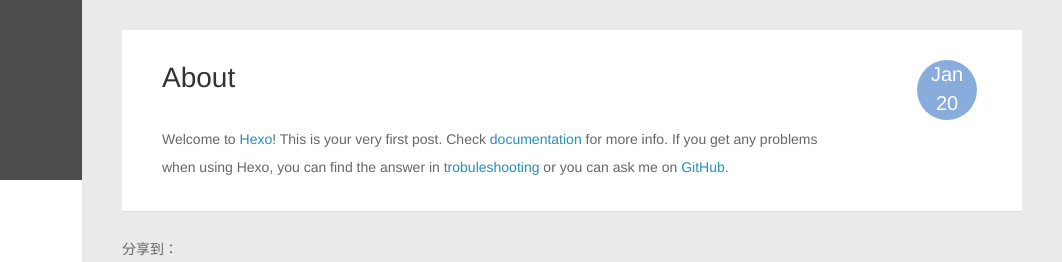
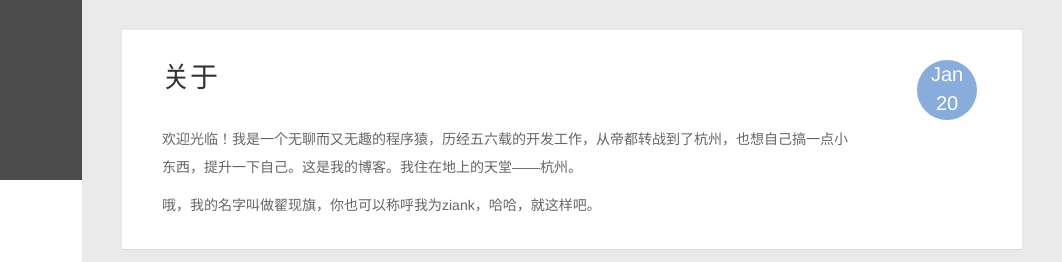
Before and after one commit to ziank/ziank.github.com, a plain HTML site: page About/index.html in a window 1280 px wide. Shown: the top 262 px of the page, 218-1280 px from the left. Drawn offline with nearby package versions, Linux system fonts and the light colour scheme; a script that the page names is missing.

Commit message:
Site updated: 2015-01-20 18:31:10

```diff
--- a/About/index.html
+++ b/About/index.html
@@ -3,17 +3,20 @@
 <head>
   <meta charset="utf-8">
 
-  <title>About | 翟现旗的技术分享</title>
+  <title>关于 | 翟现旗的技术分享</title>
   <meta name="viewport" content="width=device-width, initial-scale=1, maximum-scale=1">
-  <meta name="description" content="Welcome to Hexo! This is your very first post. Check documentation for more info. If you get any problems when using Hexo, you can find the answer in trobuleshooting or you can ask me on GitHub.">
+  <meta name="description" content="欢迎光临！我是一个无聊而又无趣的程序猿，历经五六载的开发工作，从帝都转战到了杭州，也想自己搞一点小东西，提升一下自己。这是我的博客。我住在地上的天堂——杭州。
+哦，我的名字叫做翟现旗，你也可以称呼我为ziank，哈哈，就这样吧。">
 <meta property="og:type" content="website">
-<meta property="og:title" content="About">
+<meta property="og:title" content="关于">
 <meta property="og:url" content="http://yoursite.com/About/index.html">
 <meta property="og:site_name" content="翟现旗的技术分享">
-<meta property="og:description" content="Welcome to Hexo! This is your very first post. Check documentation for more info. If you get any problems when using Hexo, you can find the answer in trobuleshooting or you can ask me on GitHub.">
+<meta property="og:description" content="欢迎光临！我是一个无聊而又无趣的程序猿，历经五六载的开发工作，从帝都转战到了杭州，也想自己搞一点小东西，提升一下自己。这是我的博客。我住在地上的天堂——杭州。
+哦，我的名字叫做翟现旗，你也可以称呼我为ziank，哈哈，就这样吧。">
 <meta name="twitter:card" content="summary">
-<meta name="twitter:title" content="About">
-<meta name="twitter:description" content="Welcome to Hexo! This is your very first post. Check documentation for more info. If you get any problems when using Hexo, you can find the answer in trobuleshooting or you can ask me on GitHub.">
+<meta name="twitter:title" content="关于">
+<meta name="twitter:description" content="欢迎光临！我是一个无聊而又无趣的程序猿，历经五六载的开发工作，从帝都转战到了杭州，也想自己搞一点小东西，提升一下自己。这是我的博客。我住在地上的天堂——杭州。
+哦，我的名字叫做翟现旗，你也可以称呼我为ziank，哈哈，就这样吧。">
 
 
     <link rel="alternative" href="/atom.xml" title="翟现旗的技术分享" type="application/atom+xml">
@@ -181,7 +184,7 @@
 
 
     <h1 class="article-title" itemprop="name">
-      About
+      关于
     </h1>
 
 
@@ -189,7 +192,8 @@
 
     <div class="article-entry" itemprop="articleBody">
 
-        <p>Welcome to <a href="http://hexo.io/" target="_blank" rel="external">Hexo</a>! This is your very first post. Check <a href="http://hexo.io/docs/" target="_blank" rel="external">documentation</a> for more info. If you get any problems when using Hexo, you can find the answer in <a href="http://hexo.io/docs/troubleshooting.html" target="_blank" rel="external">trobuleshooting</a> or you can ask me on <a href="https://github.com/hexojs/hexo/issues" target="_blank" rel="external">GitHub</a>.</p>
+        <p>欢迎光临！我是一个无聊而又无趣的程序猿，历经五六载的开发工作，从帝都转战到了杭州，也想自己搞一点小东西，提升一下自己。这是我的博客。我住在地上的天堂——杭州。</p>
+<p>哦，我的名字叫做翟现旗，你也可以称呼我为ziank，哈哈，就这样吧。</p>
 
 
     </div>
@@ -219,7 +223,7 @@
 
 <div class="duoshuo">
 	<!-- 多说评论框 start -->
-	<div class="ds-thread" data-thread-key="undefined" data-title="About" data-url="http://yoursite.com/About/index.html"></div>
+	<div class="ds-thread" data-thread-key="undefined" data-title="关于" data-url="http://yoursite.com/About/index.html"></div>
 	<!-- 多说评论框 end -->
 	<!-- 多说公共JS代码 start (一个网页只需插入一次) -->
 	<script type="text/javascript">
```
